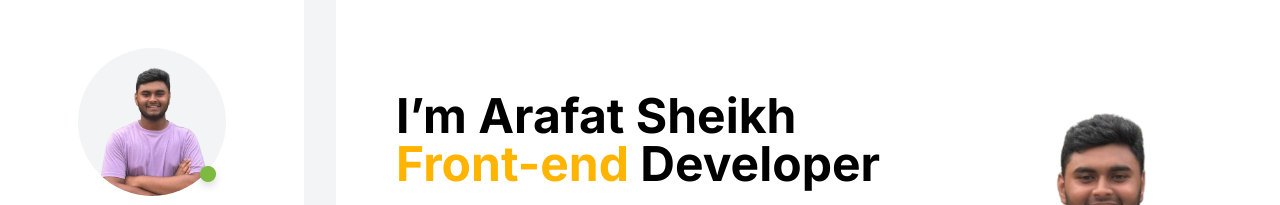
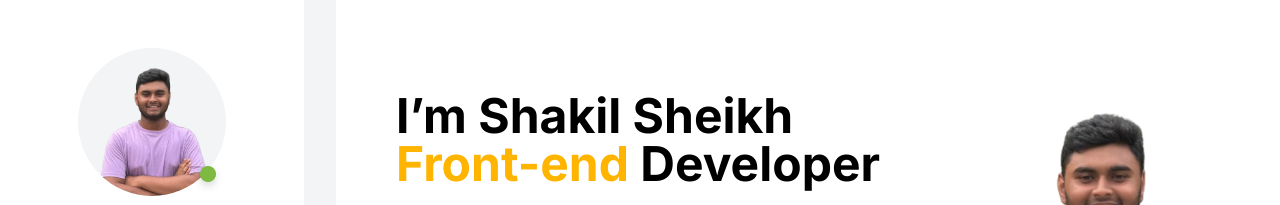
Before and after one commit to ArafatSheikh10/portfolio, a website: page index.html in a window 1280 px wide. Shown: the top 205 px of the page. Drawn offline with nearby package versions, Linux system fonts and the light colour scheme.

Commit message:
i change the name

```diff
--- a/index.html
+++ b/index.html
@@ -292,7 +292,7 @@
       <!-- hero-section -->
       <section class="grid grid-cols-1 md:grid-cols-[60%_40%] gap-8  md:gap-0 bg-white pt-8 md:pt-23 pb-18 px-5 md:px-15 relative">
         <div class="flex flex-col items-center md:items-start text-center md:text-left gap-5 order-2 md:order-1">
-          <h1 class="text-3xl md:text-5xl font-inter font-bold">I’m Arafat Sheikh <br class="hidden md:block"> <span class="text-primary">Front-end</span> Developer</h1>
+          <h1 class="text-3xl md:text-5xl font-inter font-bold">I’m Shakil Sheikh <br class="hidden md:block"> <span class="text-primary">Front-end</span> Developer</h1>
           <p class="text-lg text-zinc-500">Lorem ipsum dolor sit amet, consectetur adipiscing elit. Et, volutpat feugiat placerat lobortis. Natoque rutrum semper sed suspendisse nunc lectus.</p>
           <a href="#" class="group mt-5 md:mt-10 w-fit text-md md:text-lg font-medium py-2 px-4 md:py-4 md:px-8 rounded-md bg-primary hover:bg-black hover:text-white transition-all duration-700">HIRE ME <i class="fa-solid fa-arrow-right group-hover:translate-x-2 transition-all duration-700"></i></a>
         </div>
```
